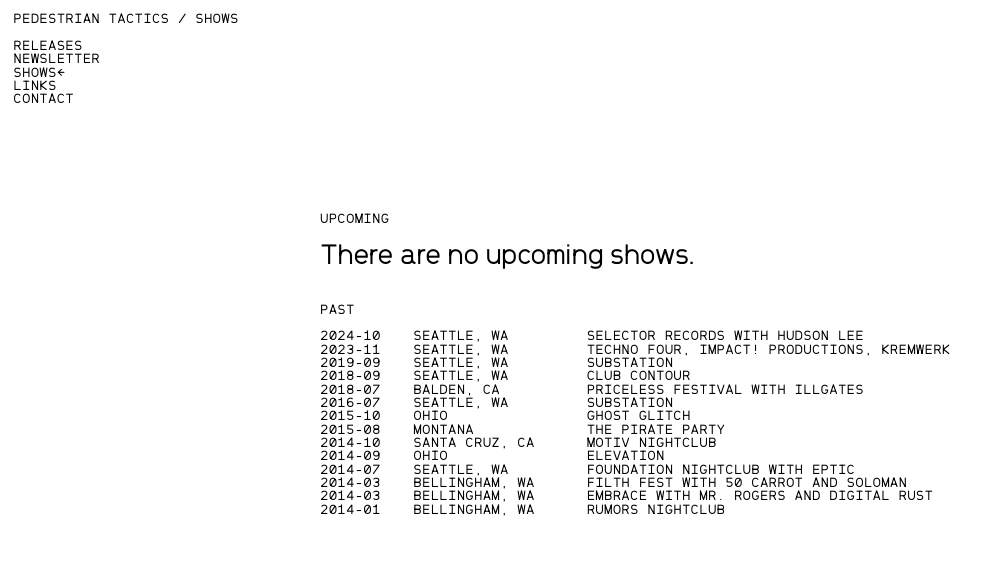
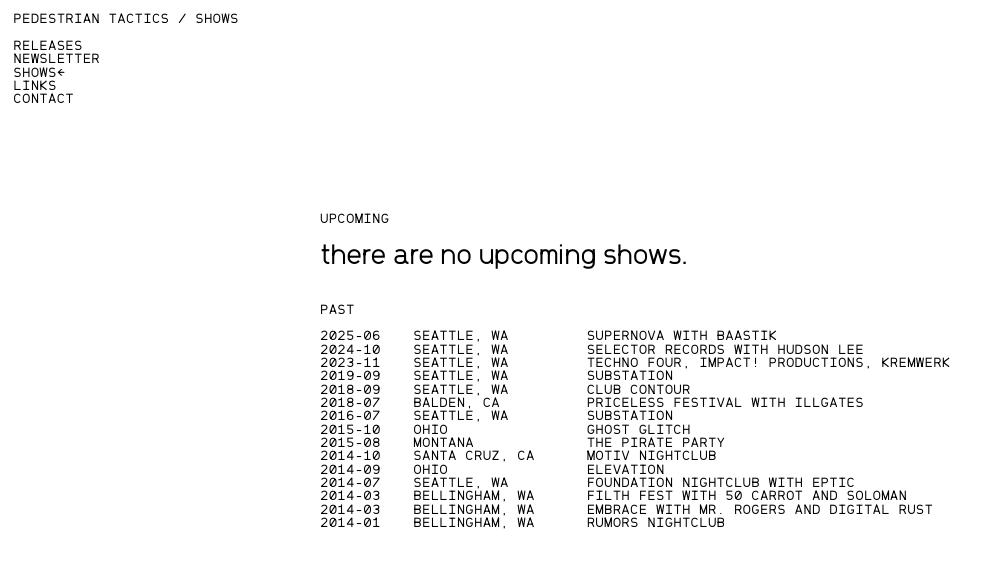
Before and after one commit to pedestriantactics/pedestriantactics, a SvelteKit app: page /shows in a window 1280 px wide. Shown: the top 568 px of the page, without its empty margins (0-999 px from the left). Built offline with nearby package versions, Linux system fonts and the light colour scheme.

Commit message:
new show, losercase

```diff
--- a/src/routes/shows/+page.svelte
+++ b/src/routes/shows/+page.svelte
@@ -8,6 +8,11 @@
 	let upcomingShow = { date: "", name: "", location: "" };
 
 	let pastShows = [
+		{
+			date: "2025-06",
+			name: "Supernova with Baastik",
+			location: "Seattle, WA"
+		},
 		{
 			date: "2024-10",
 			name: "Selector Records with Hudson Lee",
--- a/src/styles.css
+++ b/src/styles.css
@@ -24,6 +24,7 @@
 	color: var(--color-fg);
 	text-align: left;
 	font-size: 10pt;
+	text-transform: lowercase;
 }
 
 .image-contrast {
@@ -48,7 +49,7 @@ h1, h2, h3, .large-paragraph, .caption,
 /* this last part is for mailchimp */
 .mc-field-group input {
 	font-family: "Hyperwalk VF", sans-serif;
-	text-transform: none;
+	text-transform: lowercase;
 }
 
 .caption {
```
Also changed, not shown: 1 other file (tests, documents, lock files or other folders).
